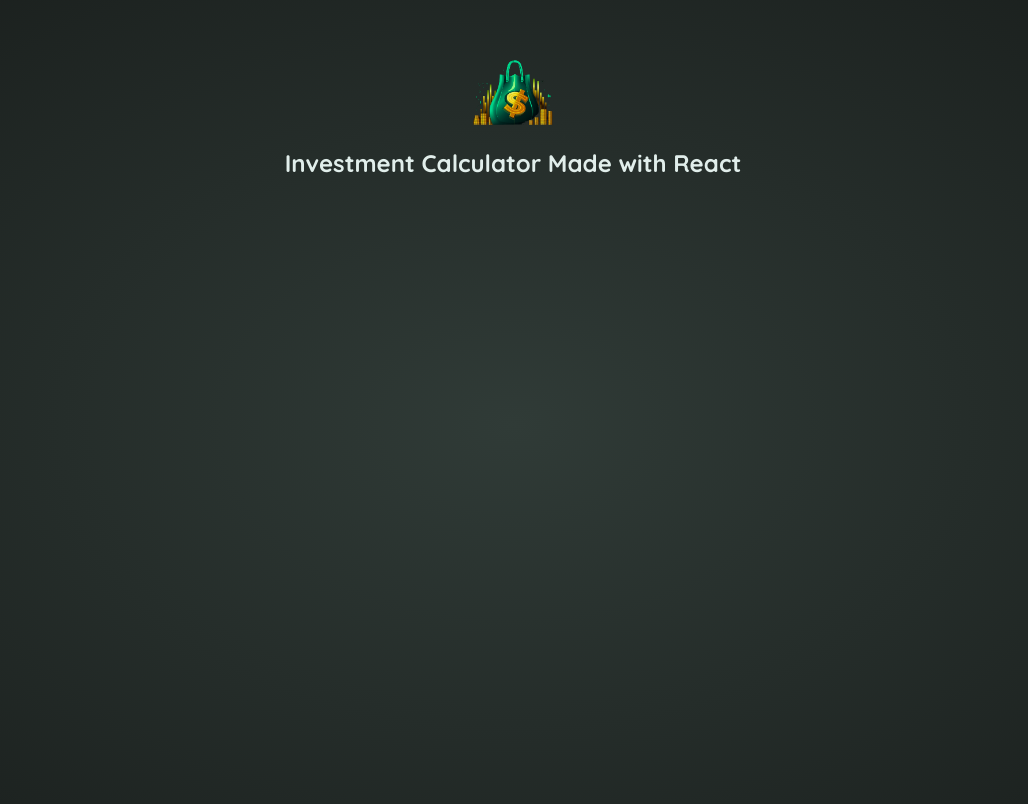
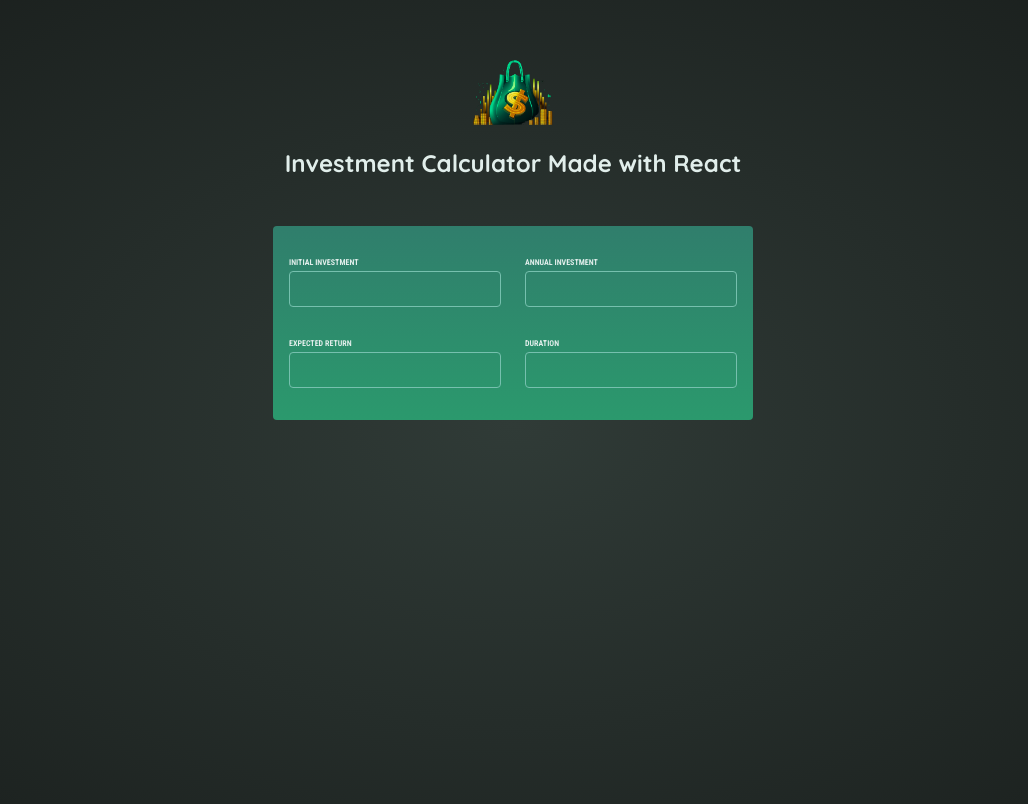
Before and after one commit to RonanKer29/react-investment-calculator, a React (Vite) app: page / in a window 1280 px wide. Shown: the top 804 px of the page, without its empty margins (127-1155 px from the left). Built offline with nearby package versions, Linux system fonts and the light colour scheme.

Commit message:
UserInput component, with fields + setting up the useState for it

```diff
--- a/src/App.jsx
+++ b/src/App.jsx
@@ -2,7 +2,11 @@
 import UserInput from "./components/UserInput.jsx";
 
 function App() {
-  return <Header />;
+  return (
+    <>
+      <Header /> <UserInput />
+    </>
+  );
 }
 
 export default App;
--- a/src/components/UserInput.jsx
+++ b/src/components/UserInput.jsx
@@ -1,3 +1,35 @@
+import { useState } from "react";
+
 export default function UserInput() {
-  return;
+  const [UserInput, setUserInput] = useState({
+    initialInvestment: 10000,
+    annualInvestment: 1200,
+    expectedReturn: 6,
+    duration: 10,
+  });
+
+  return (
+    <section id="user-input">
+      <div className="input-group">
+        <p>
+          <label>INITIAL INVESTMENT</label>
+          <input type="number" required />
+        </p>
+        <p>
+          <label>ANNUAL INVESTMENT</label>
+          <input type="number" required />
+        </p>
+      </div>
+      <div className="input-group">
+        <p>
+          <label>EXPECTED RETURN</label>
+          <input type="number" required />
+        </p>
+        <p>
+          <label>DURATION</label>
+          <input type="number" required />
+        </p>
+      </div>
+    </section>
+  );
 }
```
